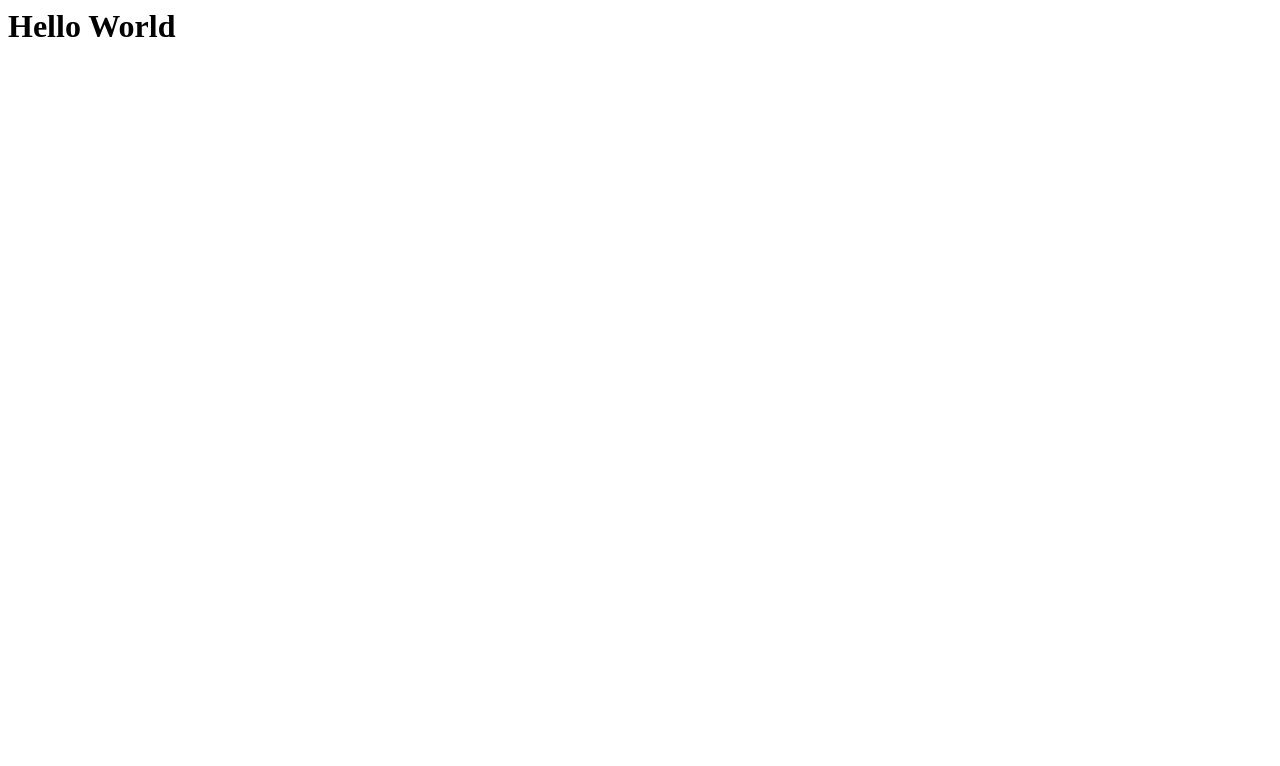
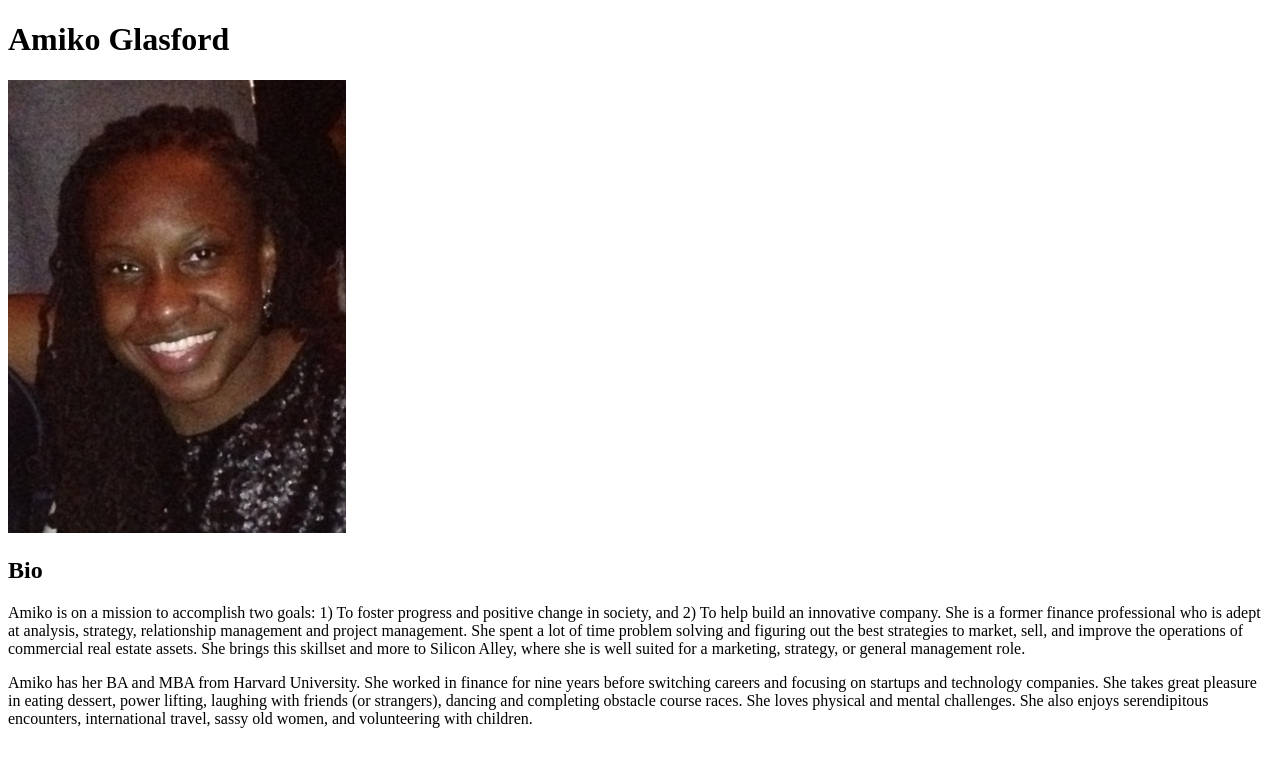
Before and after one commit to aglasford/aglasford.gitbub.io, a plain HTML site: page index.html in a window 1280 px wide. Drawn offline with Linux system fonts and the light colour scheme.

Commit message:
Picture & Bio

```diff
--- a/index.html
+++ b/index.html
@@ -1 +1,14 @@
-<h1>Hello World</h1>
+<!doctype html>
+<html>
+<head>
+	<title>Amiko Glasford</title>
+</head>
+<body>
+<h1>Amiko Glasford</h1>
+<img src="Amiko Picture.jpg">
+<h2>Bio</h2>
+<p>Amiko is on a mission to accomplish two goals: 1) To foster progress and positive change in society, and 2) To help build an innovative company. She is a former finance professional who is adept at analysis, strategy, relationship management and project management. She spent a lot of time problem solving and figuring out the best strategies to market, sell, and improve the operations of commercial real estate assets. She brings this skillset and more to Silicon Alley, where she is well suited for a marketing, strategy, or general management role.</p>
+<p>Amiko has her BA and MBA from Harvard University. She worked in finance for nine years before switching careers and focusing on startups and technology companies. She takes great pleasure in eating dessert, power lifting, laughing with friends (or strangers), dancing and completing obstacle course races. She loves physical and mental challenges. She also enjoys serendipitous encounters, international travel, sassy old women, and volunteering with children.</p>
+<p>
+</body>
+</html>
```
Also changed, not shown: Amiko Picture.JPG (added).
